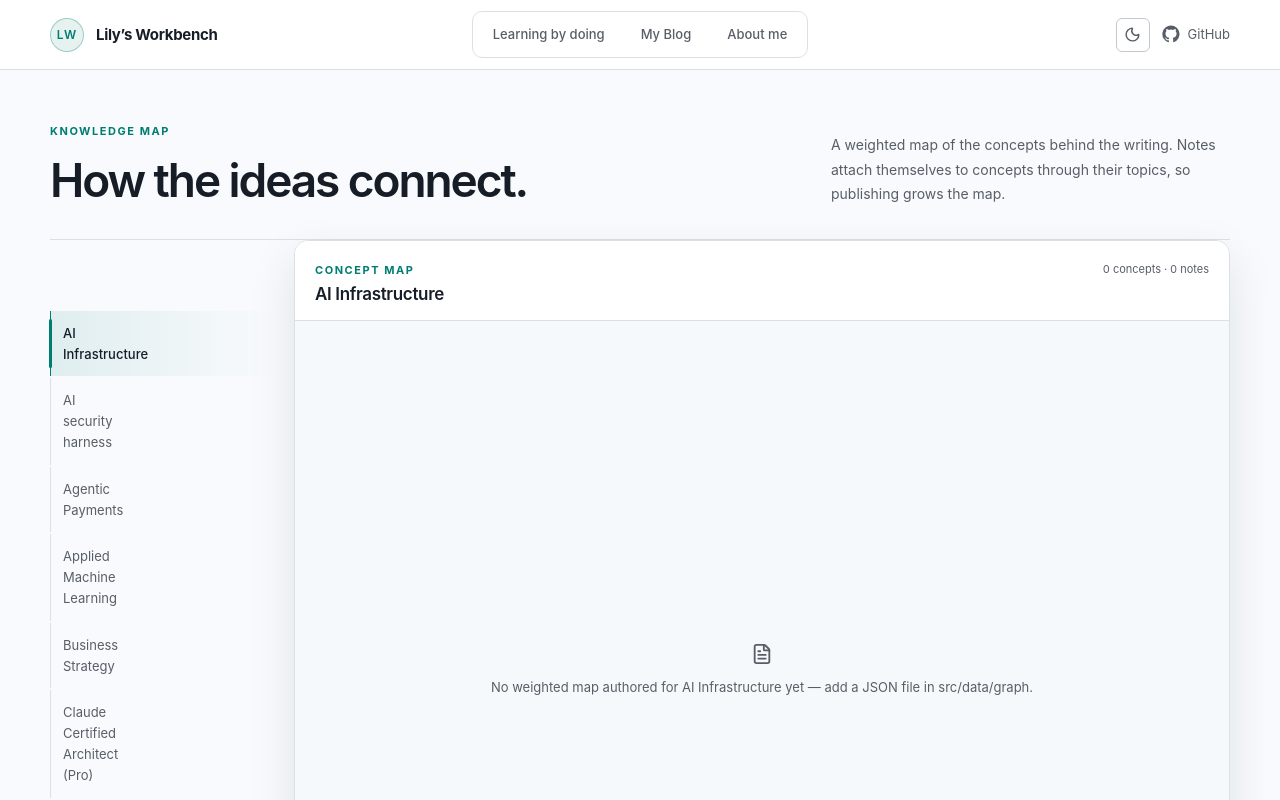
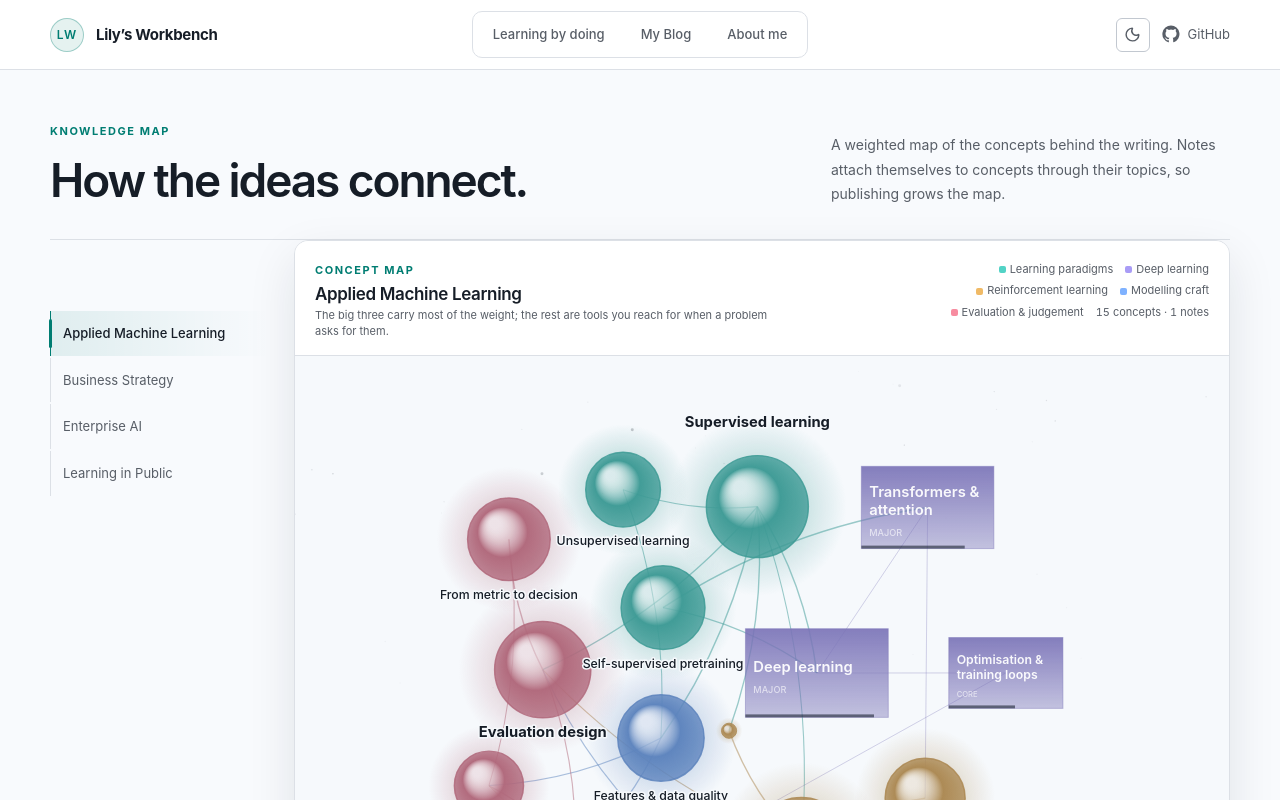
Before and after one commit to Lily-Feng/Lily-Feng.github.io, a React (Vite) app: page /knowledge in a window 1280 px wide. Shown: the top 800 px of the page. Built offline with nearby package versions, Linux system fonts and the light colour scheme.

Commit message:
fix some graph issues in knowledge map

```diff
--- a/src/components/BootTerminal.tsx
+++ b/src/components/BootTerminal.tsx
@@ -76,7 +76,18 @@ export function BootTerminal() {
         <span className="terminal-live"><i />live</span>
       </div>
 
-      <div className="terminal-body" ref={bodyRef} tabIndex={0} aria-label="Latest achievements and recent entries">
+      <div
+        className="terminal-body"
+        ref={bodyRef}
+        tabIndex={0}
+        aria-label="Latest achievements and recent entries"
+        onKeyDown={(event) => {
+          if (event.key === "Enter" && event.target === event.currentTarget && shown >= lines.length) {
+            event.preventDefault();
+            setExecuted(true);
+          }
+        }}
+      >
         {lines.slice(0, shown).map((line, index) => {
           if (line.kind === "head") {
             return <p className="term-head" key={index}>{line.text}</p>;
@@ -97,7 +108,7 @@ export function BootTerminal() {
             return (
               <div key={index}>
                 <div className="term-prompt">
-                  <span>sys@workbench:~$</span>{" "}
+                  <span>guest@workbench:~$</span>{" "}
                   <button
                     className="term-command"
                     type="button"
@@ -110,7 +121,7 @@ export function BootTerminal() {
                     {!executed && <i className="term-caret" aria-hidden="true" />}
                   </button>
                 </div>
-                {!executed && <p className="term-hint">Click the command or focus it and press Enter.</p>}
+                {!executed && <p className="term-hint">Click the command, or focus the terminal and press Enter.</p>}
                 <div id="terminal-response" role="status" aria-live="polite">
                   {executed && <>
                     <pre className="term-art" aria-hidden="true">{terminalCommand.art}</pre>
--- a/src/components/KnowledgeGraph.tsx
+++ b/src/components/KnowledgeGraph.tsx
@@ -178,12 +178,7 @@ export function KnowledgeGraph({ domain, documents, onOpen }: KnowledgeGraphProp
         {!graph ? (
           <div className="graph-empty">
             <FileText size={22} />
-            No weighted map authored for {domain} yet — add a JSON file in src/data/graph.
-          </div>
-        ) : documents.length === 0 ? (
-          <div className="graph-empty">
-            <FileText size={22} />
-            The concept map is live; add a Markdown note in this domain to hang writing off it.
+            A concept map for {domain} is not available yet.
           </div>
         ) : null}
       </div>
--- a/src/components/KnowledgePage.tsx
+++ b/src/components/KnowledgePage.tsx
@@ -1,6 +1,7 @@
 import { useMemo, useState } from "react";
 import { useNavigate } from "react-router-dom";
-import { documents, domains } from "../lib/content";
+import { documents } from "../lib/content";
+import { graphSpecs } from "../data/graph";
 import { documentPath } from "../lib/format";
 import { KnowledgeGraph } from "./KnowledgeGraph";
 
@@ -12,7 +13,7 @@ import { KnowledgeGraph } from "./KnowledgeGraph";
  */
 export function KnowledgePage() {
   const navigate = useNavigate();
-  const [activeDomain, setActiveDomain] = useState(domains[0] ?? "Knowledge");
+  const [activeDomain, setActiveDomain] = useState(graphSpecs[0]?.domain ?? "Knowledge");
 
   const graphDocuments = useMemo(
     () => documents.filter((item) => item.domain === activeDomain),
@@ -31,7 +32,7 @@ export function KnowledgePage() {
 
       <section className="knowledge-section">
         <div className="domain-tabs" role="tablist" aria-label="Knowledge domains">
-          {domains.map((domain) => (
+          {graphSpecs.map(({ domain }) => (
             <button
               key={domain}
               className={domain === activeDomain ? "active" : ""}
--- a/src/styles/graph.css
+++ b/src/styles/graph.css
@@ -24,9 +24,7 @@
 }
 .domain-tabs button {
   position: relative;
-  display: grid;
-  grid-template-columns: 25px 1fr;
-  gap: var(--space-3);
+  display: block;
   width: 100%;
   padding: var(--space-3) var(--space-3);
   border-left: 1px solid var(--border-subtle);
```
